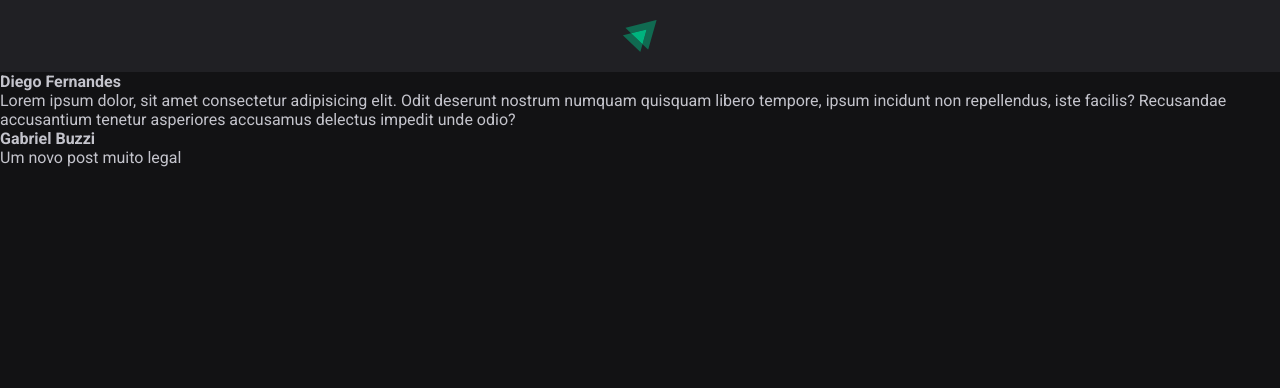
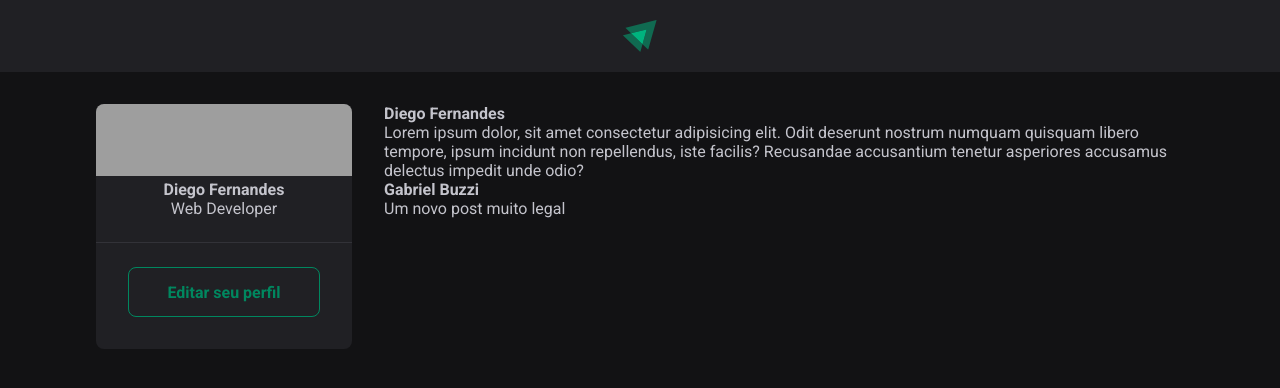
Before and after one commit to MouraPragana/01-fundamentos-reactjs, a React (Vite) app: page / in a window 1280 px wide. Shown: the top 388 px of the page. Built offline with nearby package versions, Linux system fonts and the light colour scheme; grey boxes are pictures that could not be loaded.

Commit message:
Primeira aula "Componente: Sidebar"

```diff
--- a/src/App.jsx
+++ b/src/App.jsx
@@ -2,11 +2,16 @@
 import { Post } from "./Post"
 
 import "./global.css"
+import styles from "./App.module.css"
+import { Sidebar } from "./components/Sidebar"
 
 export function App() {
   return (
     <div>
       <Header />
+      <div className={styles.wrapper}>
+        <Sidebar />
+        <main>
           <Post
             author="Diego Fernandes"
             content="Lorem ipsum dolor, sit amet consectetur adipisicing elit. Odit deserunt nostrum numquam quisquam libero tempore, ipsum incidunt non repellendus, iste facilis? Recusandae accusantium tenetur asperiores accusamus delectus impedit unde odio?"
@@ -15,6 +20,8 @@
             author="Gabriel Buzzi"
             content="Um novo post muito legal"
           />
+        </main>
+      </div>
     </div>
   )
 }
--- /dev/null
+++ b/src/App.module.css
@@ -0,0 +1,17 @@
+.wrapper {
+    /* Largura máxima */
+    max-width: 70rem;
+    /* 32px de margin top e bottom e centralizada */
+    margin: 2rem auto;
+    /* Padding nas laterais para não deixar texto grudar nas bordas ao diminuir largura*/
+    padding: 0 1rem;
+
+    /* Será em grid */
+    display: grid;
+    /* Grid composto por duas colunas. Primeira 256px e a segunda full-fill */
+    grid-template-columns: 256px 1fr;
+    /* Espaçamento entre as colunas */
+    gap: 2rem;
+    /* Os blocos das colunas vão se alinhar na parte superior*/
+    align-items: flex-start;
+}
--- /dev/null
+++ b/src/components/Sidebar.jsx
@@ -0,0 +1,24 @@
+import styles from "./Sidebar.module.css"
+
+export function Sidebar() {
+    return (
+        <aside className={styles.sidebar}>
+            <img
+                className={styles.cover}
+                src="https://images.unsplash.com/photo-1604964432806-254d07c11f32?ixlib=rb-1.2.1&ixid=MnwxMjA3fDB8MHxwaG90by1wYWdlfHx8fGVufDB8fHx8&auto=format&fit=crop&w=500&q=50"
+                alt=""
+            />
+
+            <div className={styles.profile}>
+                <strong>Diego Fernandes</strong>
+                <span>Web Developer</span>
+            </div>
+
+            <footer>
+                <a href="#">
+                    Editar seu perfil
+                </a>
+            </footer>
+        </aside>
+    )
+}
--- /dev/null
+++ b/src/components/Sidebar.module.css
@@ -0,0 +1,38 @@
+.sidebar {
+    background: var(--gray-800);
+    border-radius: 8px;
+    overflow: hidden;
+}
+
+.cover {
+    width: 100%;
+    height: 72px;
+    object-fit: cover;
+}
+
+.profile {
+    display: flex;
+    flex-direction: column;
+    align-items: center;
+}
+
+.sidebar footer {
+    padding: 1.5rem 2rem 2rem;
+    border-top: 1px solid var(--gray-600);
+    margin-top: 1.5rem;
+}
+
+.sidebar footer a {
+    display: flex;
+    align-items: center;
+    justify-content: center;
+
+    background: transparent;
+    color: var(--green-500);
+    padding: 0 1.5rem;
+    border: 1px solid var(--green-500);
+    border-radius: 8px;
+    height: 50px;
+    font-weight: bold;
+    text-decoration: none;
+}
```
Lines whose indentation alone changed are shown as unchanged.
